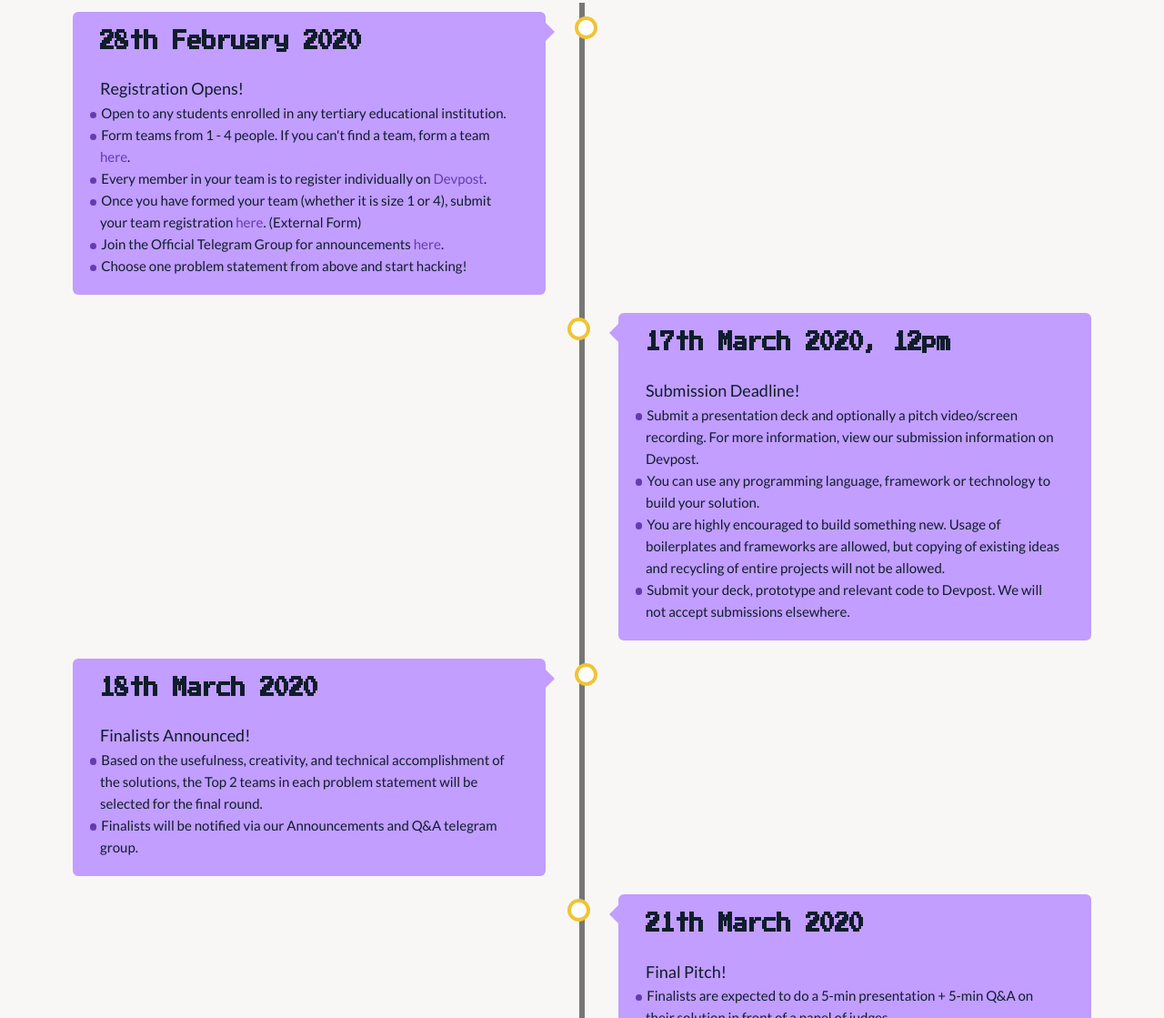
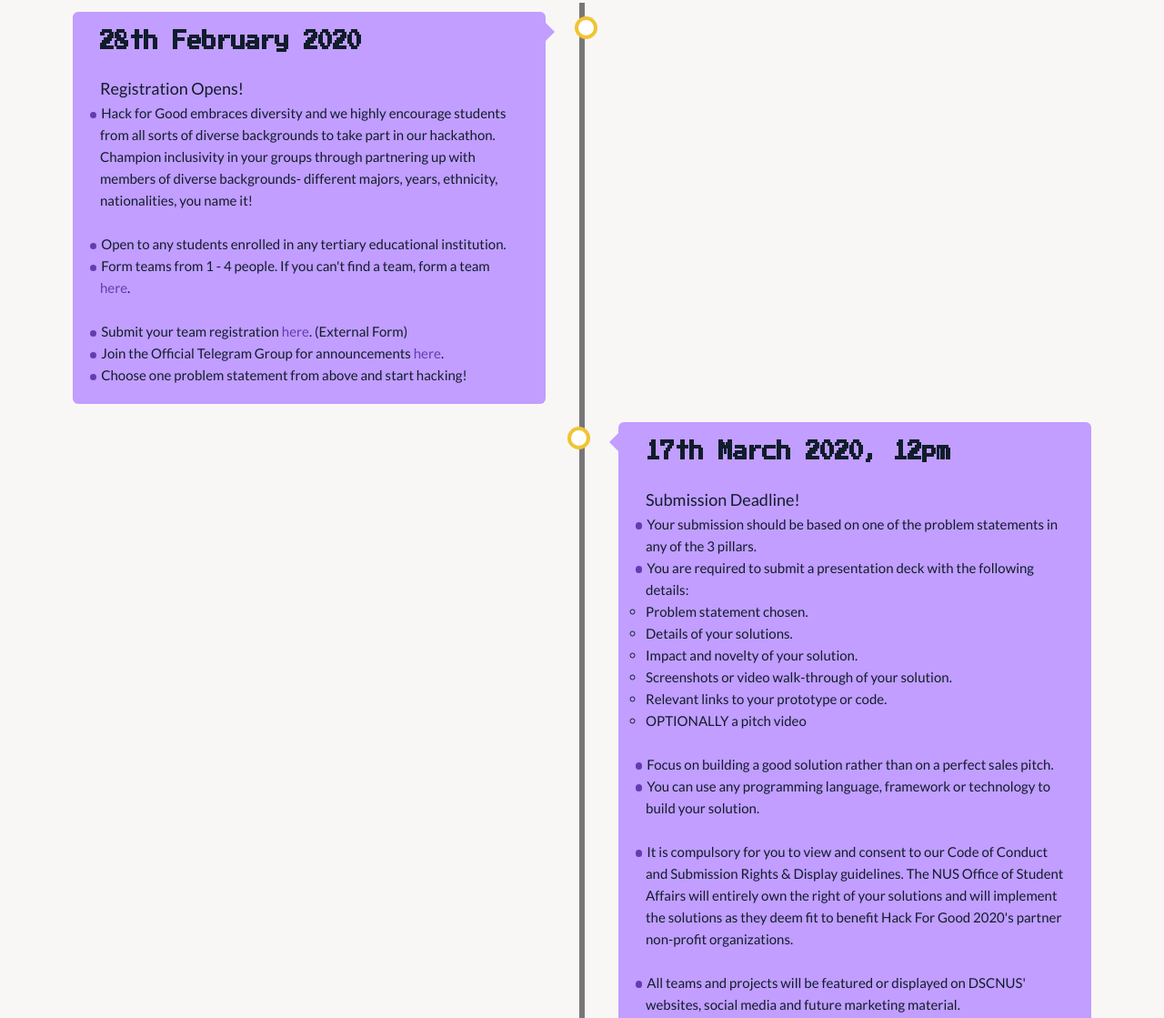
Before and after one commit to DSC-NUS/hackforgood, a website: page index.html in a window 1280 px wide. Shown: the part 1840-2959 px from the top of the page at 91% size. Drawn offline with Linux system fonts and the light colour scheme.

Commit message:
Change hackathon info

```diff
--- a/index.html
+++ b/index.html
@@ -171,12 +171,14 @@
                 <h2 class="title-tertiary u-margin-bottom-small">28th February 2020</h2>
                 <p class="paragraph">Registration Opens!</p>
                 <ul class="list">
-                    <li>Open to any students enrolled in any tertiary educational institution.</li>
-                    <li>Form teams from 1 - 4 people. If you can't find a team, form a team <a class="steps__link" target="_blank" href="https://t.me/HackForGoodTeamFormation">here</a>.</li>
-                    <li>Every member in your team is to register individually on <a class="steps__link" href="https://hackforgood2020.devpost.com/" target="_blank">Devpost</a>.</li>
-                    <li>Once you have formed your team (whether it is size 1 or 4), submit your team registration <a class="steps__link" href="https://mysurvey.nus.edu.sg/EFM/se/543C610B3FE9FC12">here</a>. (External Form)</li>
-                    <li>Join the Official Telegram Group for announcements <a class="steps__link" target="_blank" href="https://t.me/HackForGoodInfo">here</a>.</li>
-                    <li>Choose one problem statement from above and start hacking!</li>
+                    <li class="list__item">Hack for Good embraces diversity and we highly encourage students from all sorts of diverse backgrounds to take part in our hackathon. Champion inclusivity in your groups through partnering up with members of diverse backgrounds- different majors, years, ethnicity, nationalities, you name it!</li>
+                    <br/>
+                    <li class="list__item">Open to any students enrolled in any tertiary educational institution.</li>
+                    <li class="list__item">Form teams from 1 - 4 people. If you can't find a team, form a team <a class="steps__link" target="_blank" href="https://t.me/HackForGoodTeamFormation">here</a>.</li>
+                    <br/>
+                    <li class="list__item">Submit your team registration <a class="steps__link" href="https://mysurvey.nus.edu.sg/EFM/se/543C610B3FE9FC12">here</a>. (External Form)</li>
+                    <li class="list__item">Join the Official Telegram Group for announcements <a class="steps__link" target="_blank" href="https://t.me/HackForGoodInfo">here</a>.</li>
+                    <li class="list__item">Choose one problem statement from above and start hacking!</li>
                 </ul>
               </div>
             </div>
@@ -185,10 +187,27 @@
                 <h2 class="title-tertiary u-margin-bottom-small">17th March 2020, 12pm</h2>
                 <p class="paragraph">Submission Deadline!</p>
                 <ul class="list">
-                    <li>Submit a presentation deck and optionally a pitch video/screen recording. For more information, view our submission information on Devpost.</li>
-                    <li>You can use any programming language, framework or technology to build your solution.</li>
-                    <li>You are highly encouraged to build something new. Usage of boilerplates and frameworks are allowed, but copying of existing ideas and recycling of entire projects will not be allowed.</li>
-                    <li>Submit your deck, prototype and relevant code to Devpost. We will not accept submissions elsewhere.</li>
+                    <li class="list__item">Your submission should be based on one of the problem statements in any of the 3 pillars.</li>
+                    <li class="list__item">You are required to submit a presentation deck with the following details: </li>
+                    <ul>
+                        <li>Problem statement chosen.</li>
+                        <li>Details of your solutions.</li>
+                        <li>Impact and novelty of your solution.</li>
+                        <li>Screenshots or video walk-through of your solution.</li>
+                        <li>Relevant links to your prototype or code.</li>
+                        <li>OPTIONALLY a pitch video</li>
+                    </ul>
+                    <br/>
+                    <li class="list__item">Focus on building a good solution rather than on a perfect sales pitch.</li>
+                    <li class="list__item">You can use any programming language, framework or technology to build your solution.</li>
+                    <br/>
+                    <li class="list__item">It is compulsory for you to view and consent to our Code of Conduct and Submission Rights & Display guidelines. The NUS Office of Student Affairs will entirely own the right of your solutions and will implement the solutions as they deem fit to benefit Hack For Good 2020's partner non-profit organizations.</li>
+                    <br/>
+                    <li class="list__item">All teams and projects will be featured or displayed on DSCNUS' websites, social media and future marketing material.</li>
+                    <br/>
+                    <li class="list__item">All attendees, sponsors, partners, volunteers and staff at our hackathon are required to agree with the following <a class="steps__link" target="_blank" href="https://hackcodeofconduct.org/1299-hack_for_good_2020">code of conduct</a>.</li>
+                    <br/>
+                    <li class="list__item"><b>Submissions:</b> ZIP your deck, prototype and relevant code and name it with your team name in an email to <a class="steps__link" href="mailto:dsc@comp.nus.edu.sg">dsc@comp.nus.edu.sg</a>. We will not accept submissions elsewhere.</li>
                 </ul>
               </div>
             </div>
@@ -197,8 +216,8 @@
                   <h2 class="title-tertiary u-margin-bottom-small">18th March 2020</h2>
                   <p class="paragraph">Finalists Announced!</p>
                   <ul class="list">
-                    <li>Based on the usefulness, creativity, and technical accomplishment of the solutions, the Top 2 teams in each problem statement will be selected for the final round. </li>
-                    <li>Finalists will be notified via our Announcements and Q&A telegram group.</li>
+                    <li class="list__item">Based on the usefulness, creativity, and technical accomplishment of the solutions, the Top 2 teams in each problem statement will be selected for the final round. </li>
+                    <li class="list__item">Finalists will be notified via our Announcements and Q&A telegram group.</li>
                   </ul>
                 </div>
               </div>
@@ -207,8 +226,8 @@
                   <h2 class="title-tertiary u-margin-bottom-small">21th March 2020</h2>
                   <p class="paragraph">Final Pitch!</p>
                   <ul class="list">
-                    <li>Finalists are expected to do a 5-min presentation + 5-min Q&A on their solution in front of a panel of judges.</li>
-                    <li>Due to limitations on the number of people we can have present in a physical event due to COVID-19, only finalists will be allowed to attend our final round and receive our exclusive T-shirts and sponsored swags.</li>
+                    <li class="list__item">Finalists are expected to do a 5-min presentation + 5-min Q&A on their solution in front of a panel of judges.</li>
+                    <li class="list__item">Due to limitations on the number of people we can have present in a physical event due to COVID-19, only finalists will be allowed to attend our final round and receive our exclusive T-shirts and sponsored swags.</li>
                   </ul>
                 </div>
               </div>
--- a/sass/_components.scss
+++ b/sass/_components.scss
@@ -139,7 +139,7 @@
         font-size: 1.5rem;
     }
 
-    li::before { /* add the new bullet point */
+    &__item::before { /* add the new bullet point */
         display: inline-block;
           content: '';
           -webkit-border-radius: 0.375rem;
@@ -150,7 +150,7 @@
           background-color: $color-primary-dark;
     }
 
-    li {
+    &__item {
         text-indent: -0.75em; /* this is only needed if you want to align wrapped text */
     }
 }
```
Also changed, not shown: css/style.css.
